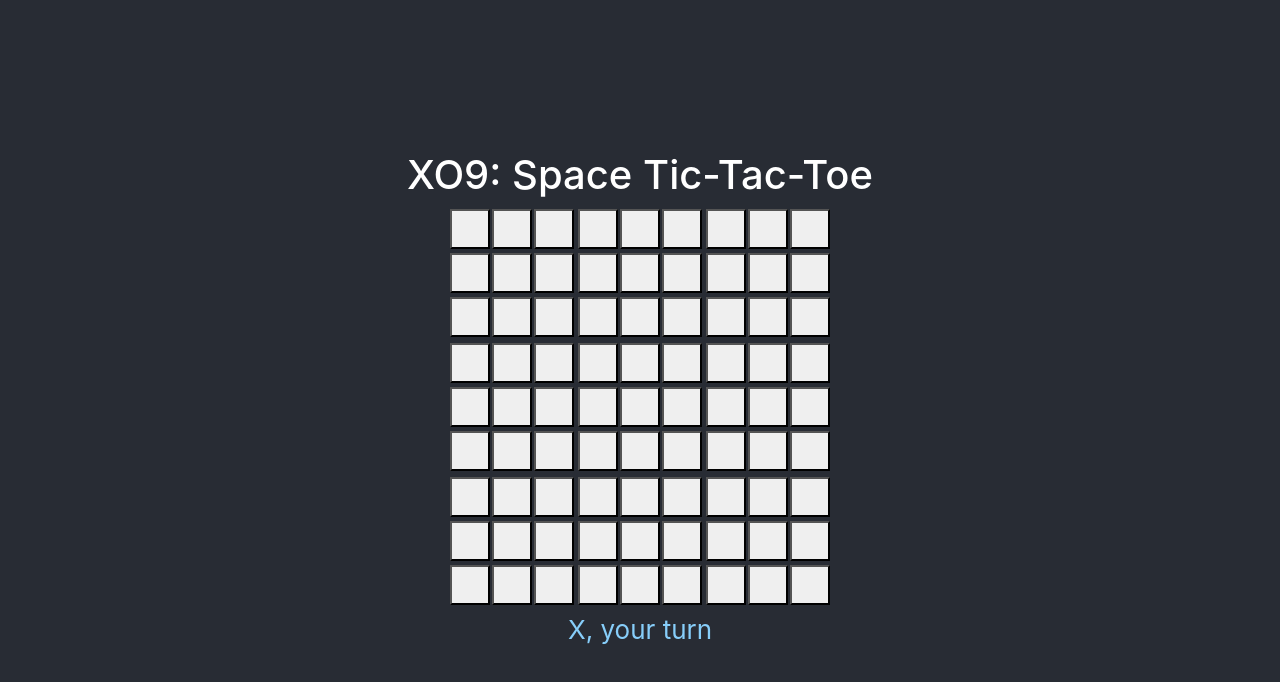
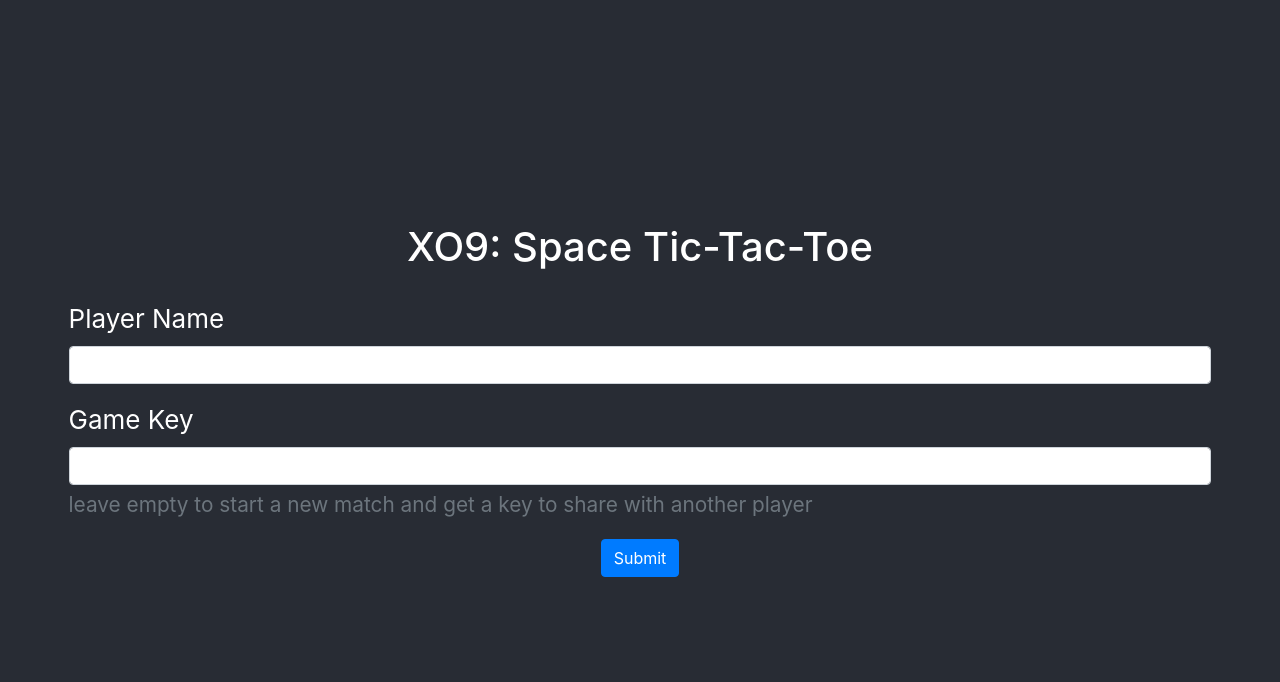
Before and after one commit to tiagosr/react-xo9, a React (Create React App) app: page / in a window 1280 px wide. Shown: the top 682 px of the page. Built offline with nearby package versions, Linux system fonts and the light colour scheme; no server answers.

Commit message:
multiplayer via socket.io works

```diff
--- a/src/App.js
+++ b/src/App.js
@@ -1,13 +1,78 @@
-import React from 'react';
+import React, { useState } from 'react';
 import './App.css';
 import Game from './components/game';
 
 function App() {
+  const [playerName, setPlayerName] = useState("");
+  const [gameKey, setGameKey] = useState("");
+  const [gameLaunched, setGameLaunched] = useState(false);
+  const [notice, setNotice] = useState("")
+  const [connectionFailureReason, setConnectionFailureReason] = useState("")
+
+  const handlePlayerNameChange = (event) => {
+    setPlayerName(event.target.value);
+    if (event.target.value === "") {
+      setNotice("player name cannot be empty");
+    } else {
+      setNotice("");
+    }
+  }
+  const handleGameKeyChange = (event) => {
+    setGameKey(event.target.value);
+  }
+  const handleSubmit = (event) => {
+    if (playerName !== "") {
+      setGameLaunched(true);
+    }
+  }
+  const failedToConnect = (reason) => {
+    setGameLaunched(false);
+    setConnectionFailureReason(reason);
+  }
+
+  const renderGame = (launched) => {
+    if (launched) {
+      return <Game playerName={playerName} gameKey={gameKey} failedToConnect={failedToConnect}/>;
+    } else {
+      return (
+        <form onSubmit={handleSubmit}>
+          <div className="form-group row">
+            <small className="form-text text-danger">{notice}</small>
+          </div>
+          <div className="form-group row">
+            <label>Player Name</label>
+            <input
+              type="text"
+              value={playerName}
+              onChange={handlePlayerNameChange}
+              className="form-control"
+            />
+            <small className="form-text text-danger">{notice}</small>
+          </div>
+          <div className="form-group row">
+            <label>Game Key</label>
+            <input
+              type="text"
+              value={gameKey}
+              onChange={handleGameKeyChange}
+              className="form-control"
+            />
+            <small className="form-text text-muted">
+              leave empty to start a new match and get a key to share with
+              another player
+            </small>
+          </div>
+          <input type="submit" value="Submit" className="btn btn-primary" />
+        </form>
+      );
+    }
+  };
+
   return (
     <div className="App">
       <header className="App-header">
         <h1>XO9: Space Tic-Tac-Toe</h1>
-        <Game />
+        {renderGame(gameLaunched)}
       </header>
     </div>
   );
--- a/src/components/board.jsx
+++ b/src/components/board.jsx
@@ -3,12 +3,35 @@ import BoardCell from './boardCell';
 
 class Board extends Component {
   state = {
-    rows: Array(9).fill(""),
-    winner: ""
+    cells: Array(9).fill(""),
+    winner: "",
+    cellSetters: Array(9)
   };
 
+  componentDidMount() {
+    console.log("onConfigCellSetter", this.props.onConfigCellSetter)
+    this.props.onConfigCellSetter(this.props.board, this.setCell)
+  }
+
+  onConfigCellSetter = (cell, setter) => {
+      let setters = this.state.cellSetters;
+      setters[cell] = setter;
+      console.log(
+        "Board[",
+        this.props.board,
+        "].cellSetters =",
+        setters
+      );
+      this.setState({cellSetters: setters});
+  }
+
+  setCell = (cell, owner, authority) => {
+      console.log("setCell(", cell,",", owner, "):", this.state.cellSetters[cell])
+      this.state.cellSetters[cell](owner, authority);
+  }
+
   checkBoardWon() {
-    const r = this.state.rows;
+    const r = this.state.cells;
     let winner = this.state.winner
     // check rows
     if (r[0] !== "" && r[0] === r[1] && r[0] === r[2]) {
@@ -37,12 +60,12 @@ class Board extends Component {
     return winner
   }
 
-  onCellChosen = (cell, owner) => {
-    let newRows = this.state.rows;
-    newRows[cell] = owner
-    this.setState({rows: newRows});
+  onCellChosen = (cell, owner, authority) => {
+    let newCells = this.state.cells;
+    newCells[cell] = owner
+    this.setState({cells: newCells});
     const winner = this.checkBoardWon()
-    this.props.onCellChosen(this.props.board, cell, winner);
+    this.props.onCellChosen(this.props.board, cell, winner, authority);
   }
 
   renderBoardCell(cell) {
@@ -52,6 +75,7 @@ class Board extends Component {
           board={this.props.board}
           cell={cell}
           enabled={this.props.enabled}
+          onConfigCellSetter={this.onConfigCellSetter}
           onCellChosen={this.onCellChosen}
         />
       );
--- a/src/components/boardCell.jsx
+++ b/src/components/boardCell.jsx
@@ -6,13 +6,19 @@ class BoardCell extends Component {
     empty: true,
   };
 
+  setCell = (owner, authority) => {
+      console.log("cell", this.props.cell, "setCell(", owner, ")");
+      this.setState({ empty: false, owner: owner });
+      this.props.onCellChosen(this.props.cell, owner, authority);
+  }
+
+  componentDidMount() {
+    this.props.onConfigCellSetter(this.props.cell, this.setCell)
+  }
+
   onClick = () => {
     if (!this.props.enabled(this.props.board)) return;
-    this.setState({
-      empty: false,
-      owner: this.props.player,
-    });
-    this.props.onCellChosen(this.props.cell, this.props.player);
+    this.setCell(this.props.player, true);
   }
 
   renderButton() {
--- a/src/components/game.jsx
+++ b/src/components/game.jsx
@@ -4,12 +4,15 @@ import Board from './board';
 
 class Game extends Component {
   state = {
-    player: "X",
+    player: "",
     myPlayer: "X",
+    players: {},
+    gameKey: "",
     lastCell: -1,
     boards: Array(9).fill(""),
     winner: "",
-    socket: null
+    socket: null,
+    boardSetters: Array(9)
   };
 
   componentDidMount() {
@@ -17,10 +20,50 @@ class Game extends Component {
     socket.on('your-move', (player)=> {
       this.setState({player: player});
     });
+    socket.on('room', (roomName, player) => {
+        this.setState({gameKey: roomName, myPlayer: player});
+    });
+    socket.on('no-room', ()=>{
+        socket.disconnect()
+        this.props.failedToConnect("no game found");
+    });
+    socket.on('move', (player, board, cell) => {
+        console.log("move:", player, board, cell)
+        this.setCell(board, cell, player, false);
+    })
+
+    //this.setState({players: })
+    if (this.props.gameKey) {
+        this.setState({
+            myPlayer: "O",
+            players: {player: "O", name: this.props.playerName}
+        });
+        socket.emit('join-game', this.props.gameKey, this.props.playerName);
+    } else {
+        this.setState({
+            myPlayer: "X",
+            players: {player: "X", name: this.props.playerName}
+        });
+        socket.emit("new-game", this.props.playerName);
+    }
     this.setState({socket: socket});
   }
 
-  onCellChosen = (board, cell, winner) => {
+  setCell = (board, cell, owner) => {
+      console.log("Game.setCell():", board, cell, owner);
+      this.state.boardSetters[board](cell, owner);
+  }
+
+  onConfigCellSetter = (board, setter) => {
+    let setters = this.state.boardSetters;
+    setters[board] = setter
+    this.setState({boardSetters: setters})
+  }
+
+  onCellChosen = (board, cell, winner, authority) => {
+    if (authority) {
+        this.state.socket.emit("move", board, cell);
+    }
     if (this.state.winner !== "")
     {
         this.setState({ lastCell: -2 });
@@ -53,7 +96,7 @@ class Game extends Component {
   }
 
   isCellEnabled = (cell) => {
-    return this.state.lastCell === cell || this.state.lastCell === -1; //&& this.state.myPlayer === this.state.player
+    return (this.state.lastCell === cell || this.state.lastCell === -1) && this.state.myPlayer === this.state.player;
   }
 
   checkGameWon = () => {
@@ -93,6 +136,7 @@ class Game extends Component {
         board={board}
         onCellChosen={this.onCellChosen}
         enabled={this.isCellEnabled}
+        onConfigCellSetter={this.onConfigCellSetter}
       />
     );
   }
@@ -104,12 +148,16 @@ class Game extends Component {
             {this.state.winner} is the winner!
           </td>
         );
-    } else {
+    } else if (this.state.player !== "") {
         return (
           <td className={"playerTurn " + this.state.player} colSpan={3}>
             {this.state.player}, your turn
           </td>
         );
+    } else {
+        return (<td colSpan={3}>
+            game key: {this.state.gameKey}
+        </td>)
     }
   }
 
```
Also changed, not shown: 1 other file (tests, documents, lock files or other folders).
